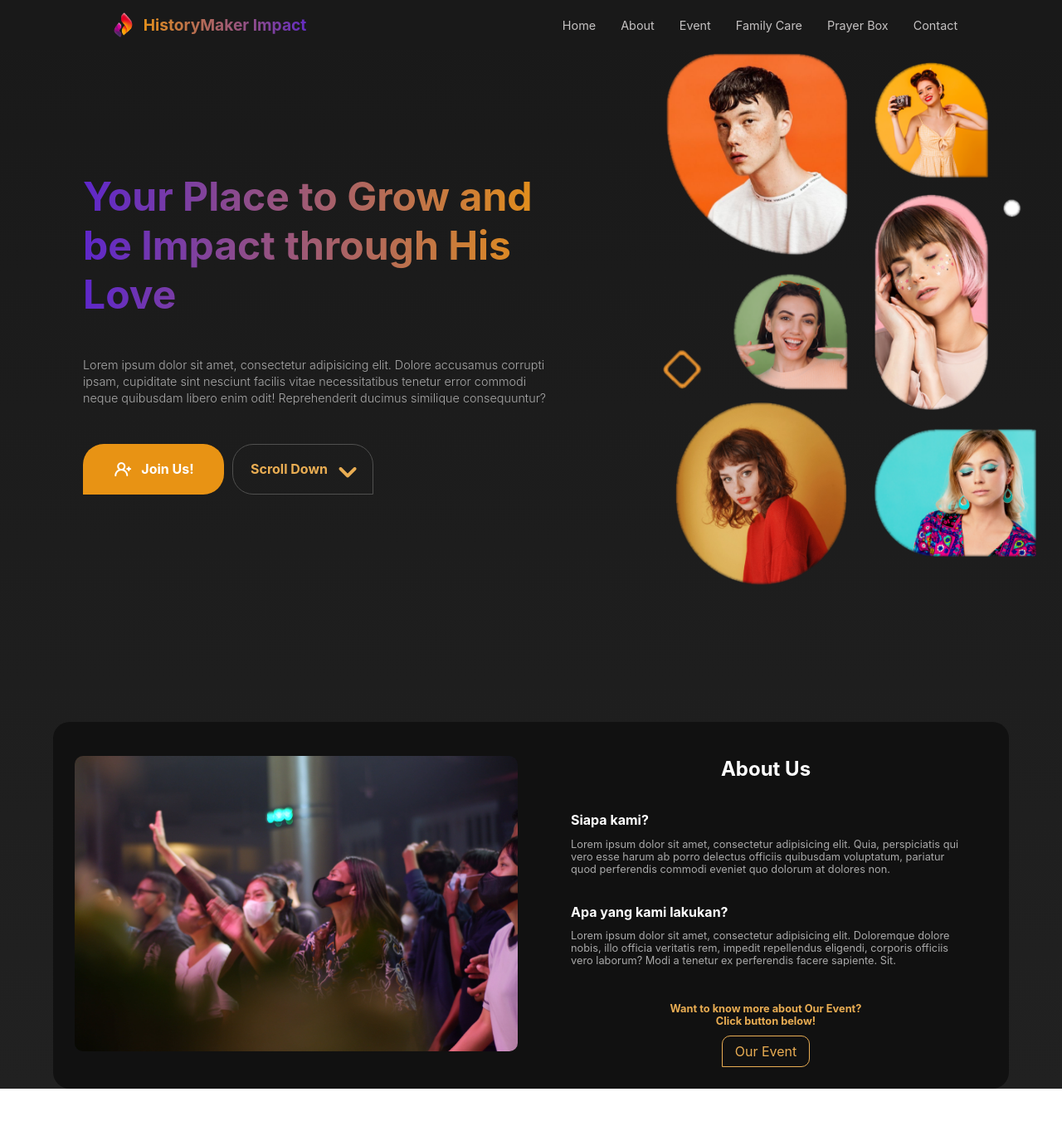
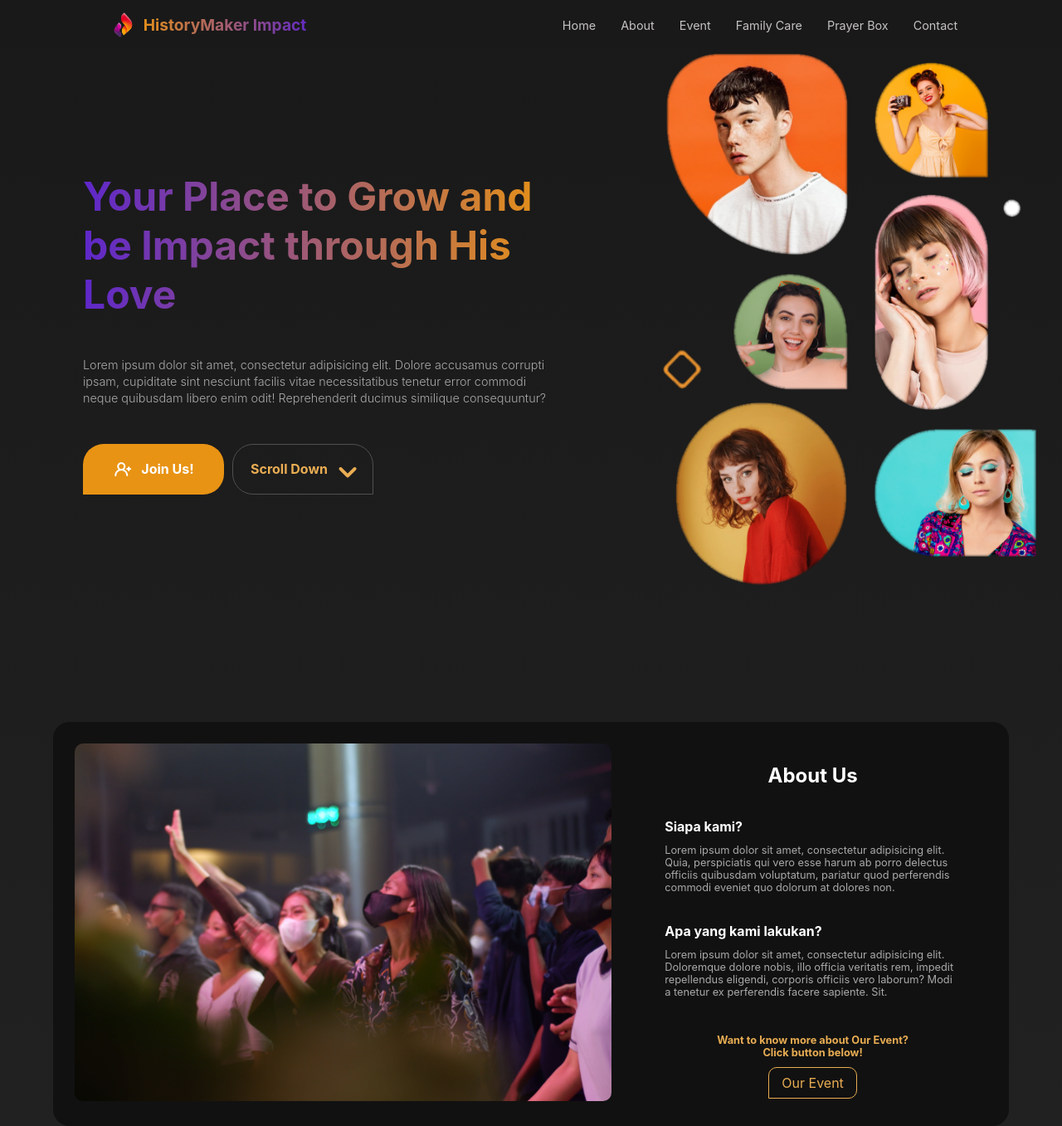
Before and after one commit to RonaldoWidiantoSiswoyo/hmi-web, a Next.js app: page / in a window 1280 px wide. Shown: the whole page at 83% size. Before the commit the page ends 1312 px from the top, so only its background shows below. Built offline with nearby package versions, Linux system fonts and the light colour scheme.

Commit message:
ahaasdlnasdjkhsdcjjlhcaa cojbmmit

```diff
--- a/components/About/About.module.css
+++ b/components/About/About.module.css
@@ -15,7 +15,7 @@
   padding: 10px;
 }
 .about__left-section {
-  width: 50%;
+  width: 60%;
   height: auto;
   display: flex;
   justify-content: center;
@@ -23,7 +23,7 @@
   padding: 1em 1em;
 }
 .about__right-section {
-  width: 50%;
+  width: 40%;
   height: auto;
   padding: 1em 3em;
   display: flex;
```
